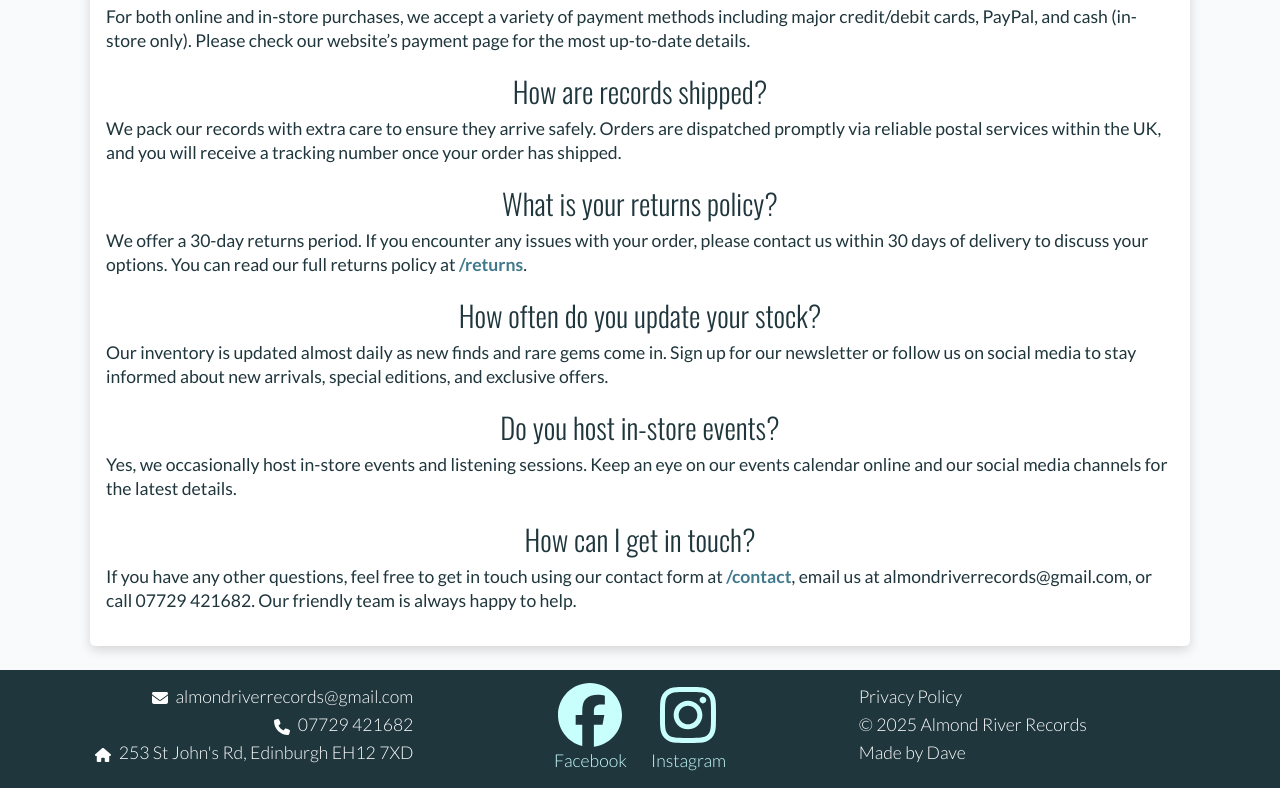
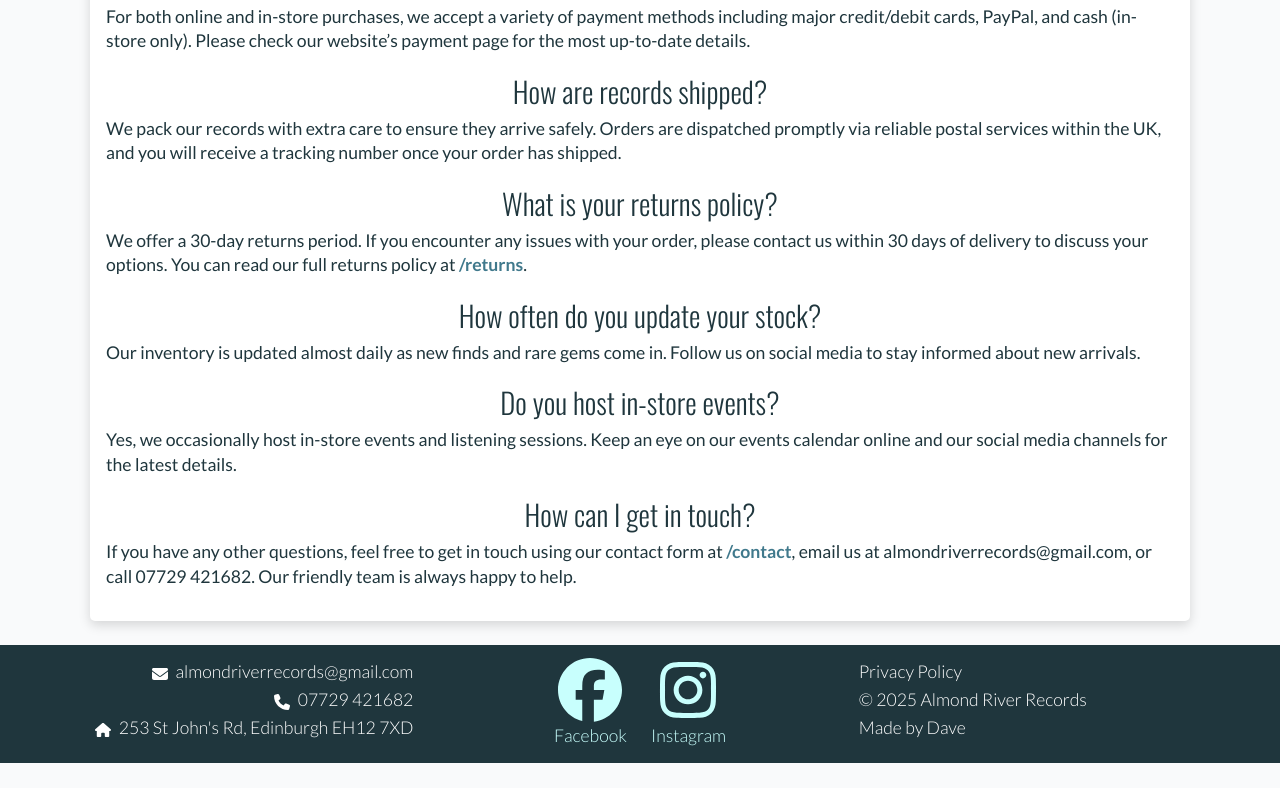
Before and after one commit to dvhzldn/almond-river-records, a Next.js app: page /help in a window 1280 px wide. Shown: the part 956-1744 px from the top of the page. After the commit the page ends 1719 px from the top, so only its background shows below. Built offline with nearby package versions, Linux system fonts and the light colour scheme.

Commit message:
FAQs updated.

```diff
--- a/src/app/help/page.tsx
+++ b/src/app/help/page.tsx
@@ -86,9 +86,8 @@ export default function Help() {
 					<h2>How often do you update your stock?</h2>
 					<p className="text">
 						Our inventory is updated almost daily as new finds and rare
-						gems come in. Sign up for our newsletter or follow us on
-						social media to stay informed about new arrivals, special
-						editions, and exclusive offers.
+						gems come in. Follow us on social media to stay informed about
+						new arrivals.
 					</p>
 
 					<h2>Do you host in-store events?</h2>
```
